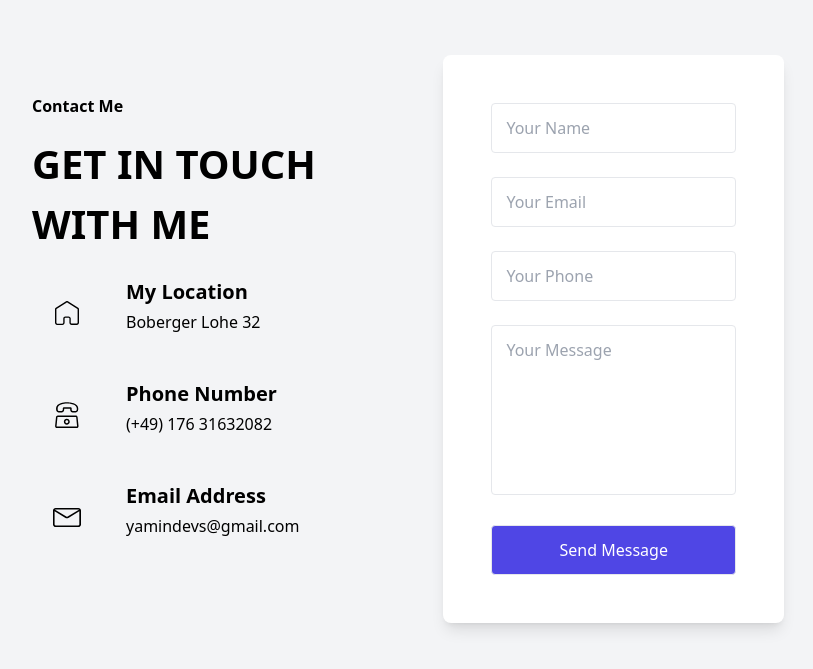
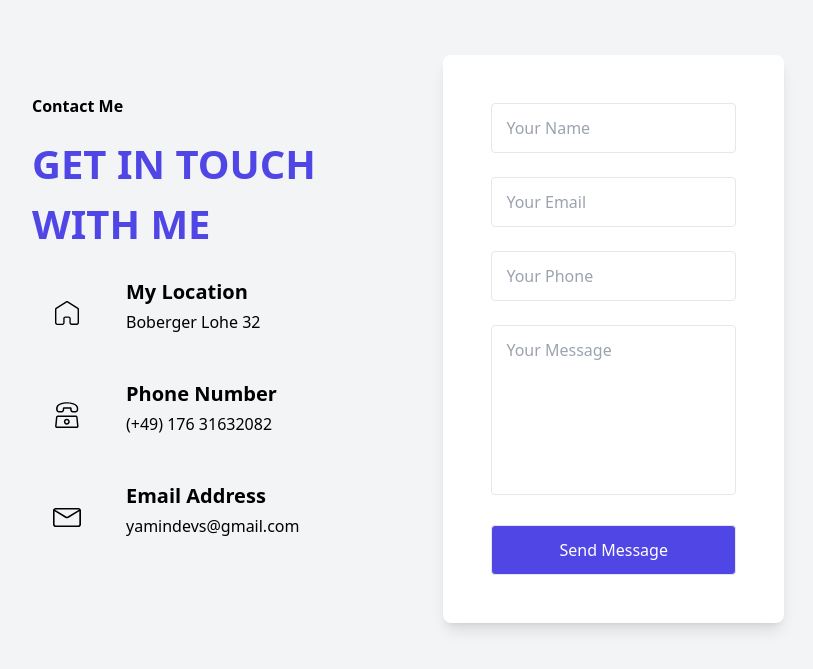
Before and after one commit to EshuDevs/yamindevs, a React (Vite) app: page / in a window 1280 px wide. Shown: the part 2733-3402 px from the top of the page, without its empty margins (224-1037 px from the left). Built offline with nearby package versions, Linux system fonts and the light colour scheme.

Commit message:
finishing touch

```diff
--- a/src/componenets/Contact.jsx
+++ b/src/componenets/Contact.jsx
@@ -25,7 +25,7 @@ const Contact = () => {
                 <span className="block mb-4 text-base font-semibold text-primary">
                   Contact Me
                 </span>
-                <h2 className="mb-6 text-[32px] font-bold uppercase text-dark sm:text-[40px] lg:text-[36px] xl:text-[40px]">
+                <h2 className="mb-6 text-indigo-600 text-[32px] font-bold uppercase text-dark sm:text-[40px] lg:text-[36px] xl:text-[40px]">
                   GET IN TOUCH WITH ME
                 </h2>
                 <div className="mb-8 flex w-full">
```
